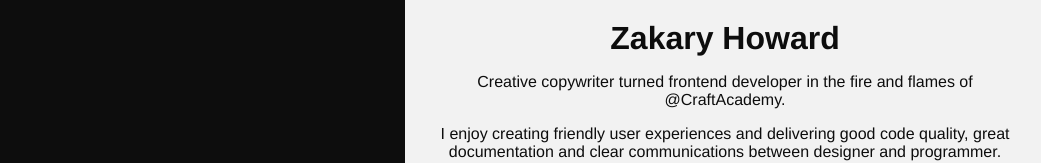
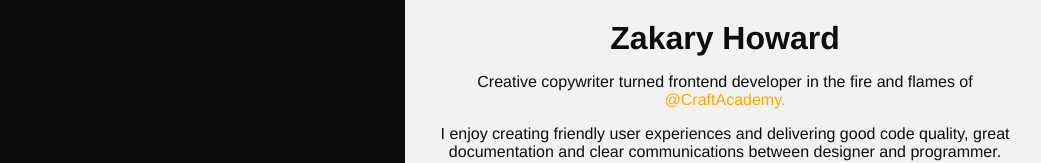
Before and after one commit to Prozak8/portfolio, a Vue app: page /about in a window 1280 px wide. Shown: the top 163 px of the page, without its empty margins (235-1276 px from the left). Built offline with nearby package versions, Linux system fonts and the light colour scheme.

Commit message:
craftAcademy link

```diff
--- a/src/styles/main.sass
+++ b/src/styles/main.sass
@@ -11,3 +11,7 @@
   transition: all .2s ease-in-out
   &:hover
     transform: scale(1.1)
+
+.hyperlink
+  text-decoration: none
+  color: orange
--- a/src/views/About.vue
+++ b/src/views/About.vue
@@ -2,7 +2,14 @@
   <div class="about">
     <div class="about__inner">
       <h1>Zakary Howard</h1>
-      <p>Creative copywriter turned frontend developer in the fire and flames of @CraftAcademy.</p>
+      <p>
+        Creative copywriter turned frontend developer in the fire and flames of
+        <a
+          href="https://www.craftacademy.se"
+          target="_blank"
+          class="hyperlink"
+        >@CraftAcademy.</a>
+      </p>
       <p>I enjoy creating friendly user experiences and delivering good code quality, great documentation and clear communications between designer and programmer.</p>
     </div>
     <div class="social">
```
